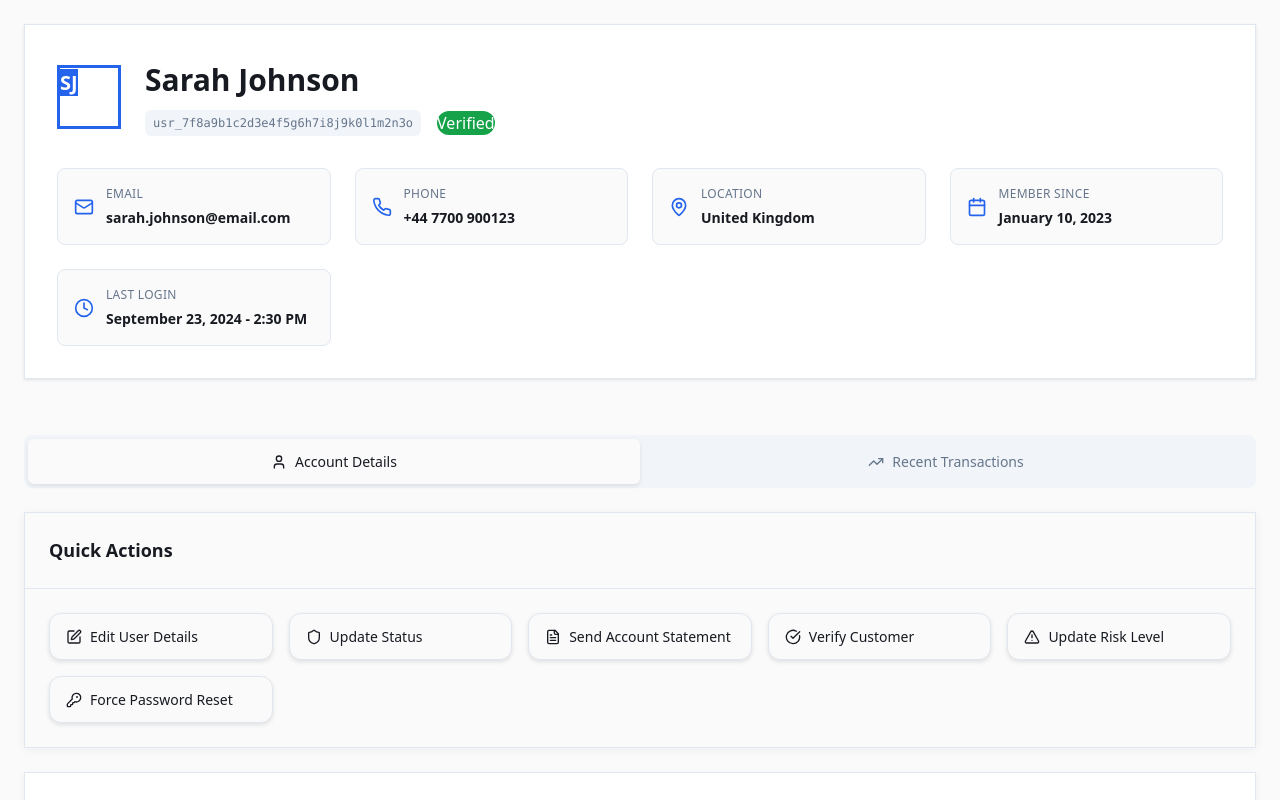
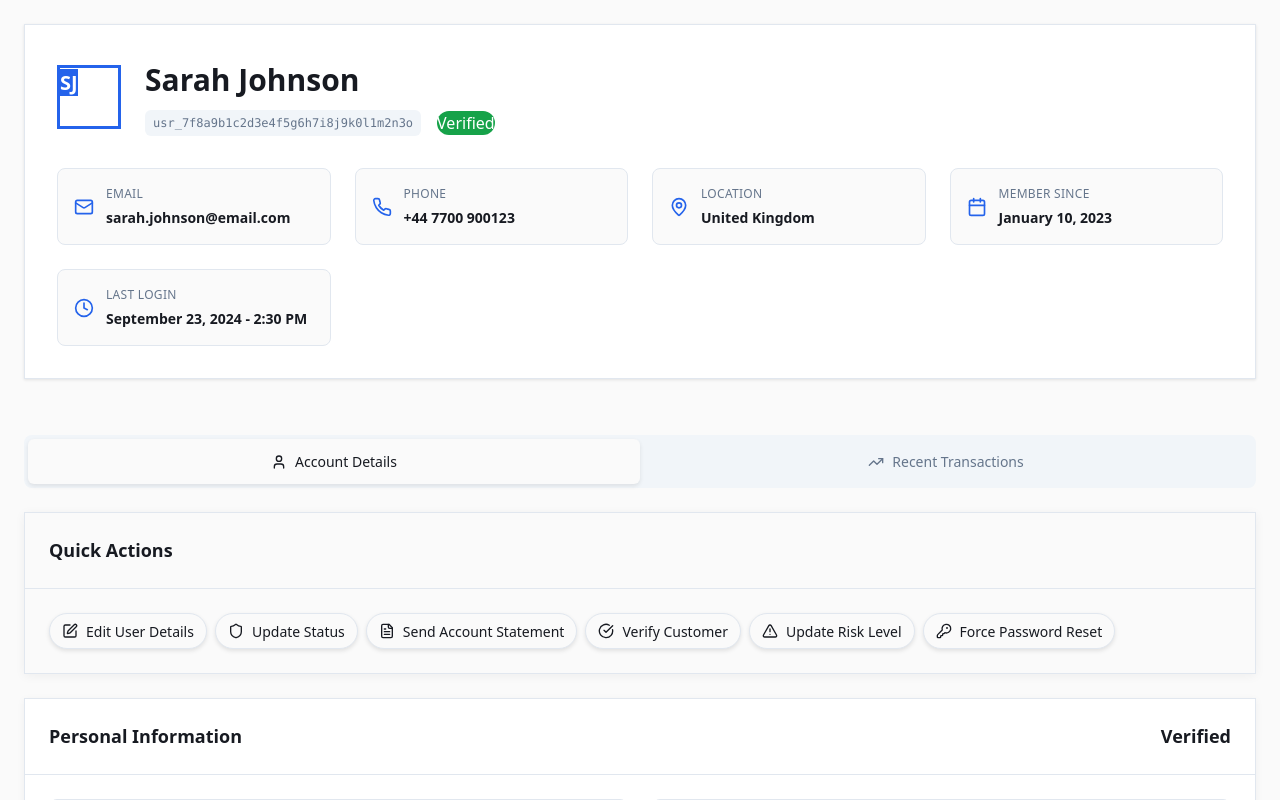
Before and after one commit to Akj07-dev/user-scope-panel, a React (Vite) app: page / in a window 1280 px wide. Shown: the top 800 px of the page. Built offline with nearby package versions, Linux system fonts and the light colour scheme.

Commit message:
Update action button styles

```diff
--- a/src/GlobalCustomerDetails/components/AccountOverviewTabs.module.scss
+++ b/src/GlobalCustomerDetails/components/AccountOverviewTabs.module.scss
@@ -14,17 +14,18 @@
 }
 
 .actionsGrid {
-  display: grid;
-  grid-template-columns: repeat(auto-fit, minmax(200px, 1fr));
-  gap: 1rem;
+  display: flex;
+  flex-wrap: wrap;
+  gap: 12px 8px;
 }
 
 .actionButton {
   display: flex;
   align-items: center;
-  gap: 0.5rem;
-  padding: 0.75rem 1rem;
-  border-radius: 0.75rem;
+  gap: 8px;
+  height: 36px;
+  padding: 8px 12px;
+  border-radius: 999px;
   background: hsl(var(--background));
   border: 1px solid hsl(var(--border));
   color: hsl(var(--foreground));
@@ -32,21 +33,18 @@
   transition: all 0.2s ease;
   font-size: 0.875rem;
   font-weight: 500;
+  white-space: nowrap;
 
   &:hover {
     background: hsl(var(--muted));
     box-shadow: 0 4px 8px rgba(0, 0, 0, 0.15);
     transform: translateY(-1px);
   }
-
-  span {
-    white-space: nowrap;
-  }
 }
 
 .actionIcon {
-  width: 1rem;
-  height: 1rem;
+  width: 16px;
+  height: 16px;
   flex-shrink: 0;
 }
 
```
